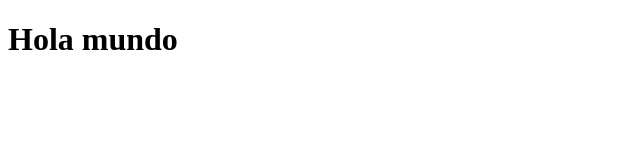
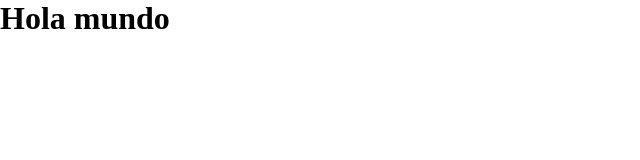
Before and after one commit to FedeRubM/GIT-PRUEBA, a plain HTML site: page index.html in a window 1280 px wide. Shown: the whole page, without its empty margins (0-640 px from the left). Drawn offline with Linux system fonts and the light colour scheme.

Commit message:
cuarto commit

```diff
--- a/style.css
+++ b/style.css
@@ -0,0 +1,5 @@
+*{
+    padding: 0%;
+    margin: 0%;
+    font-family: 'Times New Roman', Times, serif;
+}
```
Also changed, not shown: index.html (+0 -1 lines).
